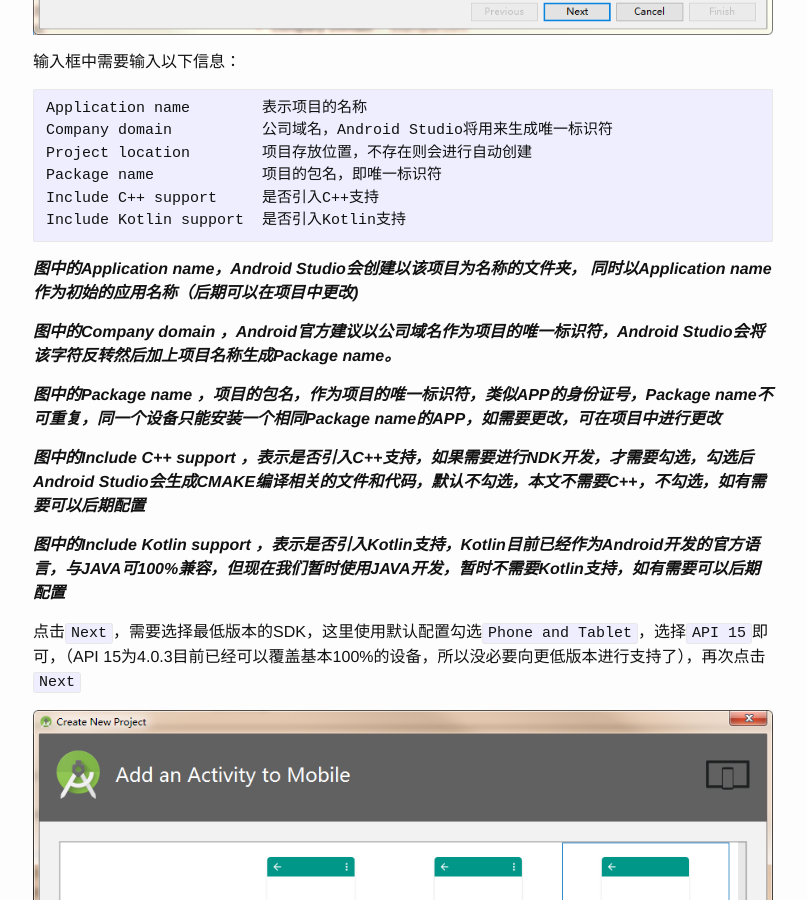
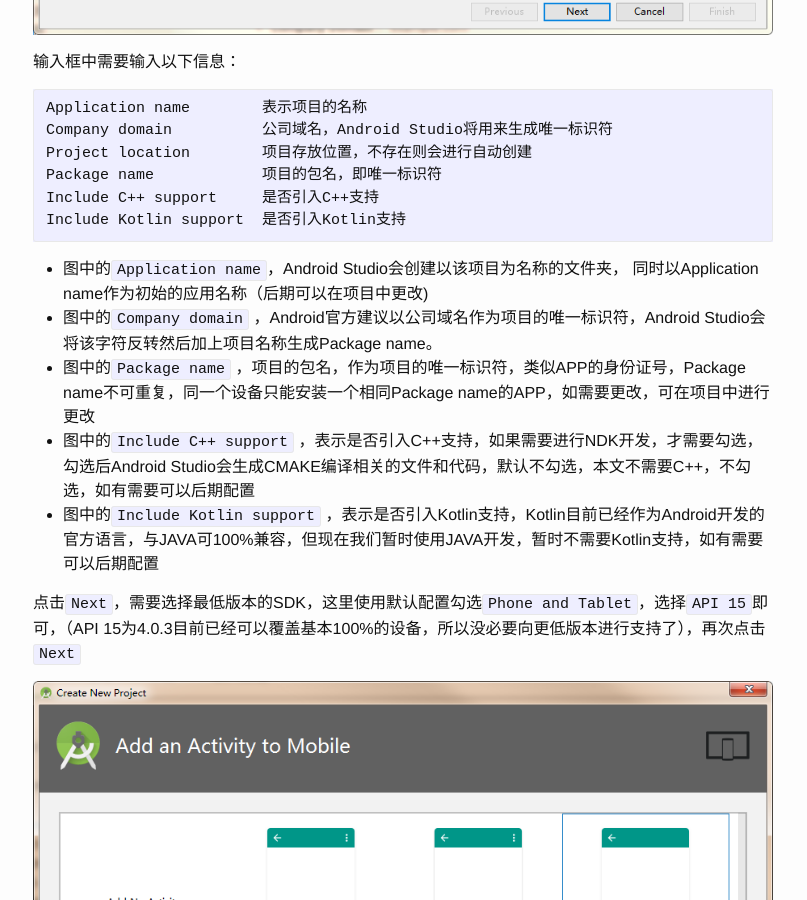
Before and after one commit to yang7206/myweb, a Jekyll site: the page built from _posts/2018-07-04-Android_chapter2.markdown, in a window 1280 px wide and 900 px high, scrolled down 1493 px. Shown: the whole window, without its empty margins (237-1044 px from the left). Built offline with Jekyll 4.4.1, drawn with Linux system fonts in a browser that asks for light colours.

Commit message:
第二章完成

```diff
--- a/_posts/2018-07-04-Android_chapter2.markdown
+++ b/_posts/2018-07-04-Android_chapter2.markdown
@@ -31,15 +31,11 @@
     Include C++ support     是否引入C++支持
     Include Kotlin support  是否引入Kotlin支持
 
-***图中的Application name，Android Studio会创建以该项目为名称的文件夹， 同时以Application name作为初始的应用名称（后期可以在项目中更改)***
-
-***图中的Company domain ，Android官方建议以公司域名作为项目的唯一标识符，Android Studio会将该字符反转然后加上项目名称生成Package name。***
-
-***图中的Package name ，项目的包名，作为项目的唯一标识符，类似APP的身份证号，Package name不可重复，同一个设备只能安装一个相同Package name的APP，如需要更改，可在项目中进行更改***
-
-***图中的Include C++ support ，表示是否引入C++支持，如果需要进行NDK开发，才需要勾选，勾选后Android Studio会生成CMAKE编译相关的文件和代码，默认不勾选，本文不需要C++，不勾选，如有需要可以后期配置***
-
-***图中的Include Kotlin support ，表示是否引入Kotlin支持，Kotlin目前已经作为Android开发的官方语言，与JAVA可100%兼容，但现在我们暂时使用JAVA开发，暂时不需要Kotlin支持，如有需要可以后期配置***
+* 图中的`Application name`，Android Studio会创建以该项目为名称的文件夹， 同时以Application name作为初始的应用名称（后期可以在项目中更改)
+* 图中的`Company domain` ，Android官方建议以公司域名作为项目的唯一标识符，Android Studio会将该字符反转然后加上项目名称生成Package name。
+* 图中的`Package name` ，项目的包名，作为项目的唯一标识符，类似APP的身份证号，Package name不可重复，同一个设备只能安装一个相同Package name的APP，如需要更改，可在项目中进行更改
+* 图中的`Include C++ support` ，表示是否引入C++支持，如果需要进行NDK开发，才需要勾选，勾选后Android Studio会生成CMAKE编译相关的文件和代码，默认不勾选，本文不需要C++，不勾选，如有需要可以后期配置
+* 图中的`Include Kotlin support` ，表示是否引入Kotlin支持，Kotlin目前已经作为Android开发的官方语言，与JAVA可100%兼容，但现在我们暂时使用JAVA开发，暂时不需要Kotlin支持，如有需要可以后期配置
 
 
 点击`Next`，需要选择最低版本的SDK，这里使用默认配置勾选`Phone and Tablet`，选择`API 15`即可，（API 15为4.0.3目前已经可以覆盖基本100%的设备，所以没必要向更低版本进行支持了），再次点击`Next`
```
